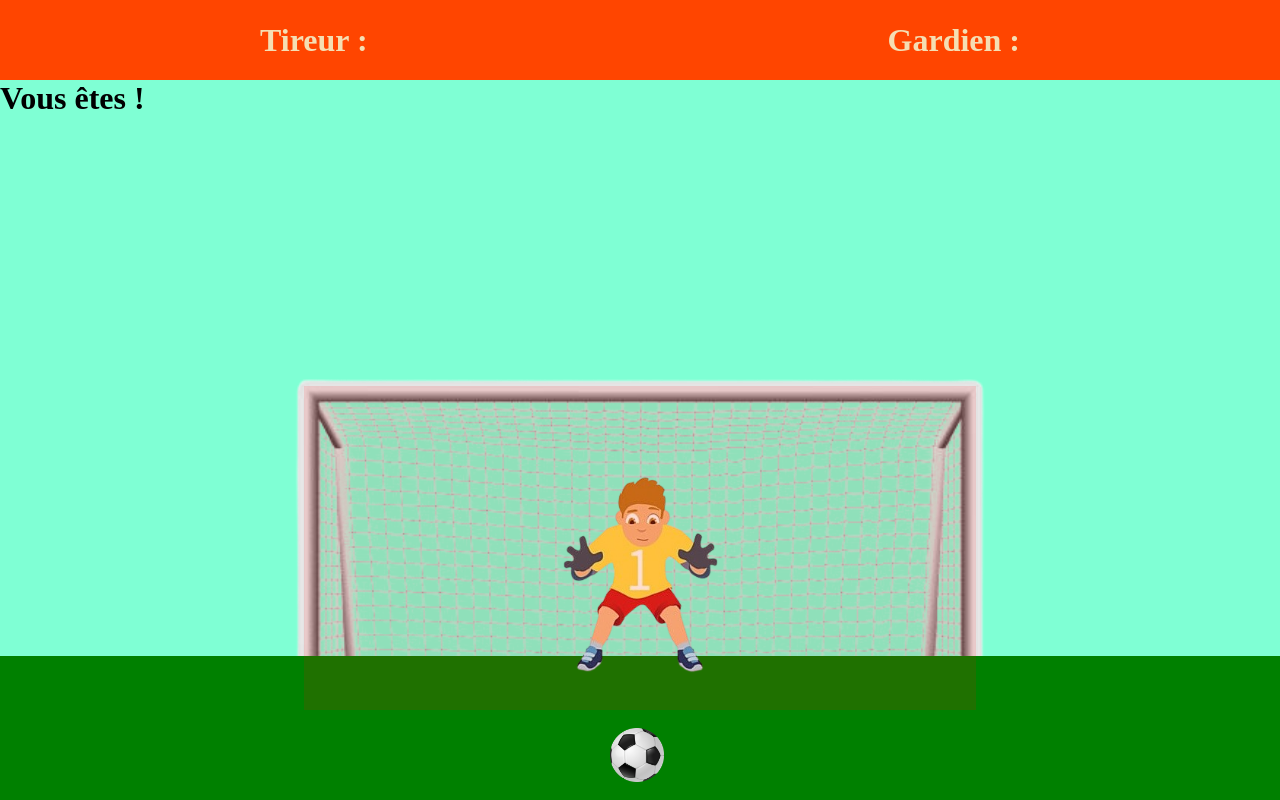
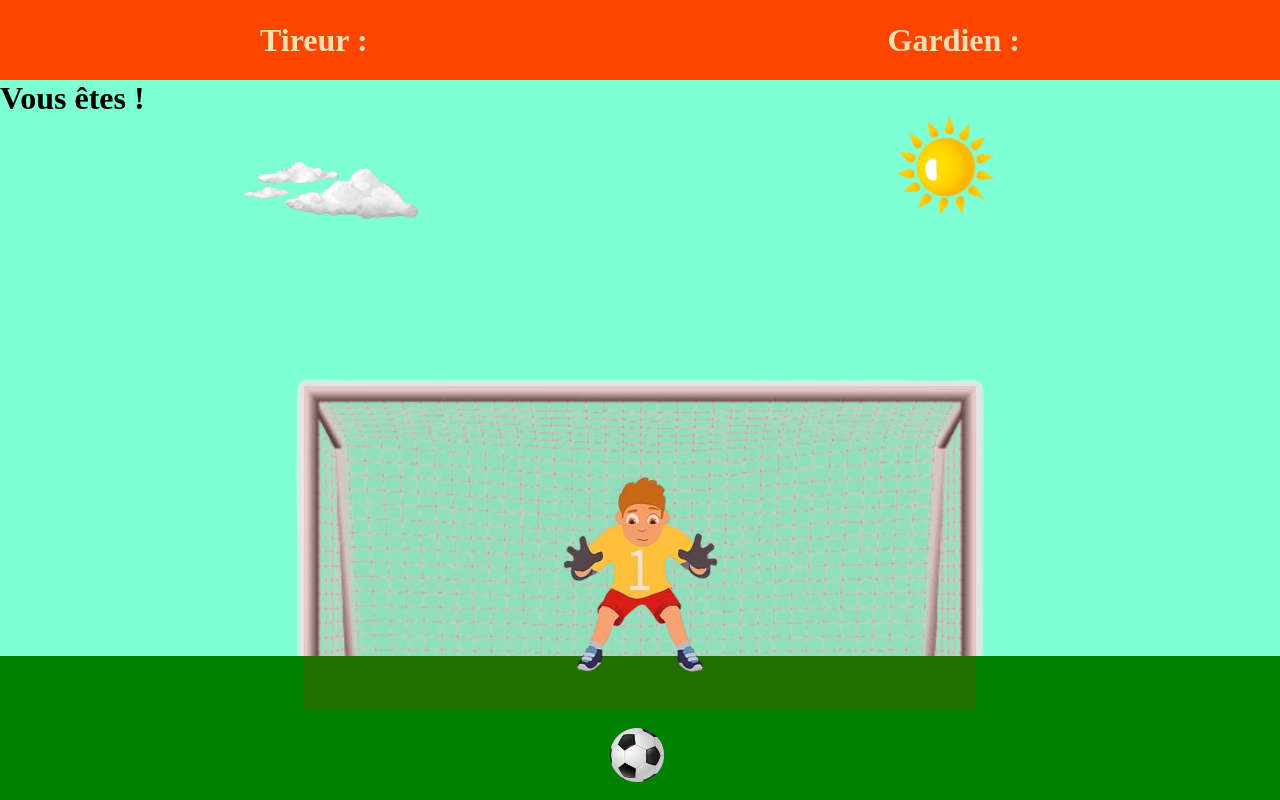
Before and after one commit to VicMls38/Penalty_game-FRONT, a React (Vite) app: page /game in a window 1280 px wide. Built offline with nearby package versions, Linux system fonts and the light colour scheme; no server answers.

Commit message:
Add visuals element s

```diff
--- a/src/components/playground.tsx
+++ b/src/components/playground.tsx
@@ -29,11 +29,11 @@ function Playground() {
     })
 
     socket.on('win', () => {
-      setResultText("Bravo vous avez gagné !!!");
+      setResultText("Gagné !");
       setGameOver(true);
     });
     socket.on('loose', () => {
-      setResultText("Bouuuh vous avez perdu !");
+      setResultText("Perdu !");
       setGameOver(true);
     });
     socket.on('egality', () => {
@@ -73,13 +73,15 @@ function Playground() {
       <div className='textInGame'>
       <h1 className='role'>Vous êtes {role} !</h1>
       {attJoueur !== "" && <h4>En attente du {attJoueur}</h4>}
+      <div className='soleil'></div>
+      <div className='nuages'></div>
       {isGameOver && (
         <>
-          <h1 className='result'>{resultText}</h1>
-          <h4>Restart ? {nbRestart}</h4>
+          <h4 className='restartText'>Restart ? {nbRestart}</h4>
           <button className="restart" onClick={handleRestart}>
             Restart
           </button>
+          <h1 className='result'>{resultText}</h1>
         </>
       )}
       </div>
--- a/src/css/Game.css
+++ b/src/css/Game.css
@@ -61,10 +61,68 @@
   }
 }
 
+@keyframes anim-result-text {
+  0% {
+      font-size: 20px;
+  }
+  50% {
+    font-size: 80px;
+  }
+  100% {
+    font-size: 20px;
+  }
+}
+
+@keyframes anim-sun-rotate {
+  0% {
+    transform: rotate(0deg);
+  }
+  100% {
+    transform: rotate(360deg);
+  }
+}
+
+
+@keyframes anim-clouds-mooving {
+  0% {
+      left: 70%;
+  }
+  50% {
+      left: 0%;
+  }
+  100% {
+    left: 70%;
+  }
+}
+
 .play-page {
 
   .role{
     color: black;
+  }
+
+  .soleil{
+    background: url('/soleil.png') no-repeat;
+    background-size: contain;
+    width: 100px;
+    height: 100px;
+    position: relative;
+    right: 0;
+    left: 70%;
+    animation: anim-sun-rotate infinite 3s linear;
+  }
+
+  .nuages{
+    background: url('/nuages.png') no-repeat;
+    background-size: contain;
+    width: 180px;
+    height: 180px;
+    position: relative;
+    right: 0;
+    left: 70%;
+    top: -70%;
+    z-index: 1;
+    animation: anim-clouds-mooving infinite 15s linear
   }
 
   .Score{
@@ -79,6 +137,16 @@
     position: absolute;
     top: 0;
     border-bottom: 2vh solid black;
+  }
+
+  .result{
+    font-size: 20px;
+    text-align: center;
+    animation: anim-result-text infinite linear;
+    animation-duration: 2s;
+    position: relative;
+    z-index: 3;
+    top: -230%;
   }
 
   .Field{
@@ -97,6 +165,12 @@
   .restart{
     width: 20%;
     height: 50%;
+    position: relative;
+    top: -150%;
+  }
+  .restartText{
+    position: relative;
+    top: -160%;
   }
 
   .cage{
```
Also changed, not shown: public/nuages.png (added), public/soleil.png (added).
